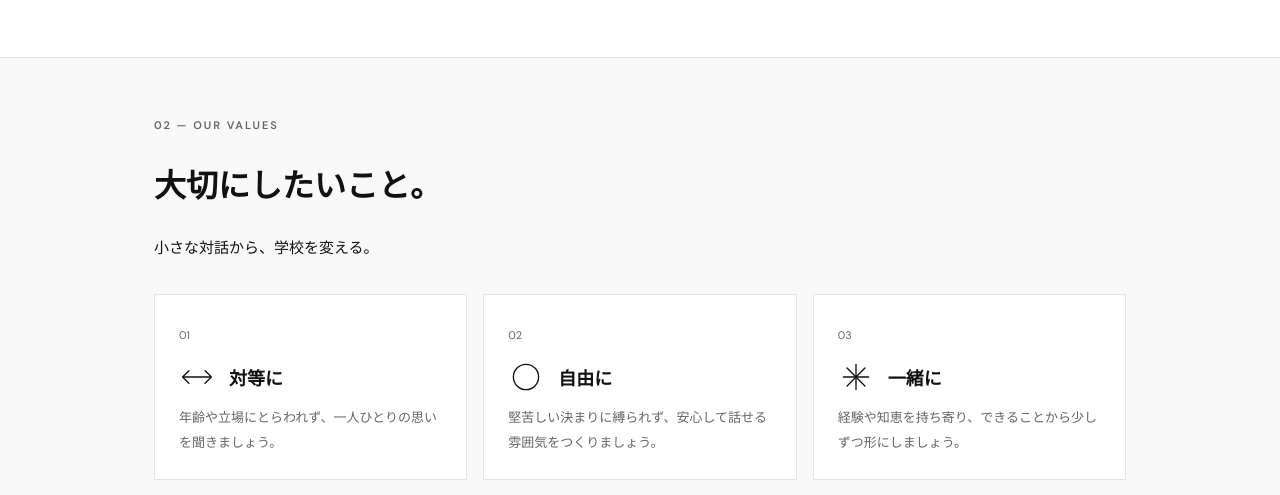
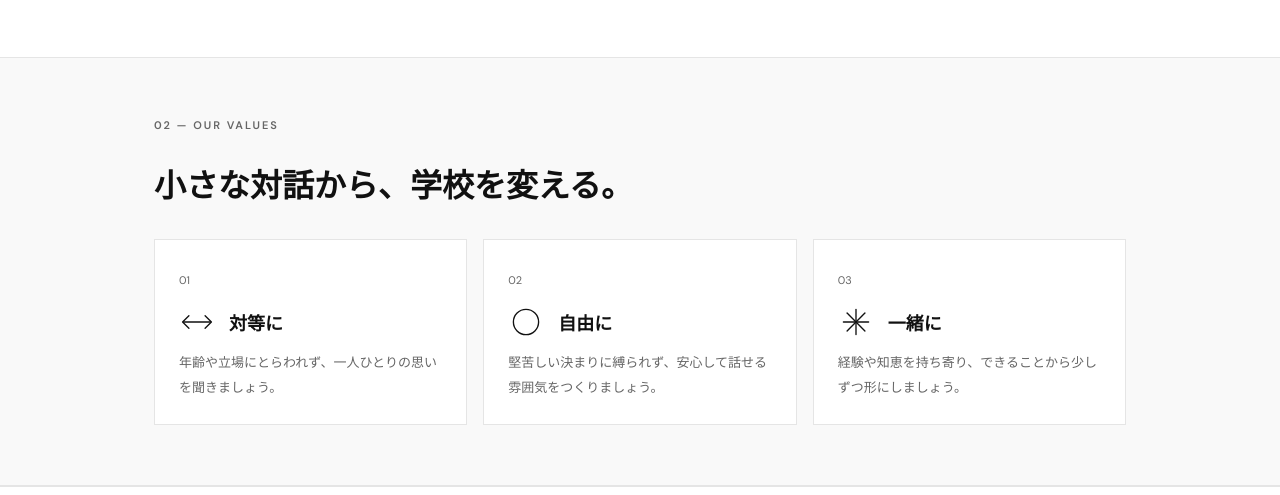
Before and after one commit to necosor/edge, a plain HTML site: page index.html in a window 1280 px wide. Shown: the part 770-1265 px from the top of the page. Drawn offline with Linux system fonts and the light colour scheme.

```diff
--- a/index.html
+++ b/index.html
@@ -363,8 +363,8 @@ PAGE 1: ABOUT (初期表示)
 <div class="section-wrap">
 <div class="section-kicker">02 — OUR VALUES</div>
 <div class="values-heading">
-<h2>大切にしたいこと。</h2>
-<p>小さな対話から、学校を変える。</p>
+<h2>小さな対話から、学校を変える。</h2>
+
 </div>
 <div class="value-grid">
 <article class="value-card">
```
